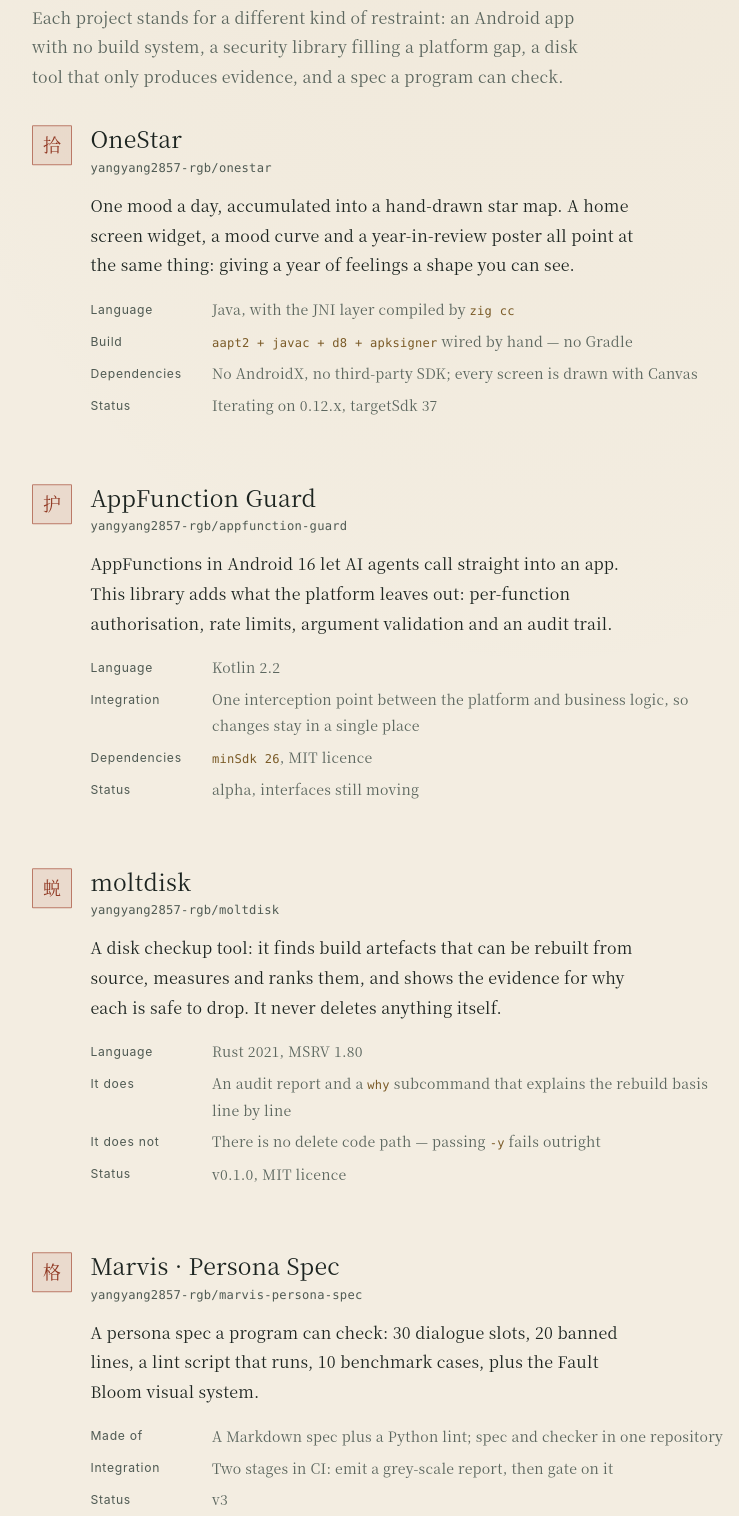
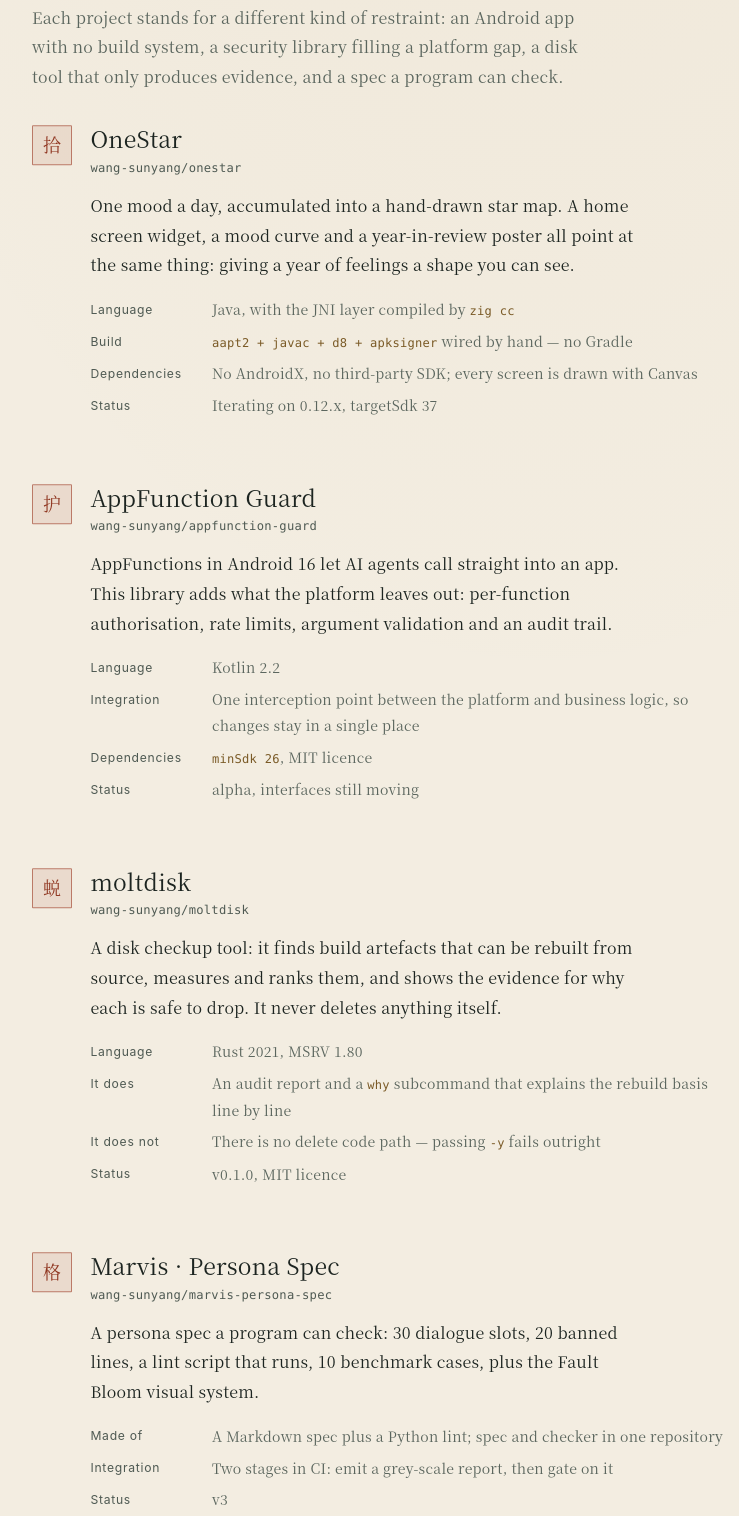
Before and after one commit to nightglean/nightglean.github.io, a plain HTML site: page index.html in a window 1280 px wide. Shown: the part 1007-2523 px from the top of the page, without its empty margins (96-835 px from the left). Drawn offline with Linux system fonts and the light colour scheme.

Commit message:
chore: rename GitHub username to wang-sunyang

```diff
--- a/index.html
+++ b/index.html
@@ -886,8 +886,8 @@
         <article class="dossier">
           <span class="seal" aria-hidden="true">拾</span>
           <div>
-            <h3 class="dossier__name"><a href="https://github.com/yangyang2857-rgb/onestar" data-i18n="p1.name">拾光 OneStar</a></h3>
-            <p class="dossier__repo">yangyang2857-rgb/onestar</p>
+            <h3 class="dossier__name"><a href="https://github.com/wang-sunyang/onestar" data-i18n="p1.name">拾光 OneStar</a></h3>
+            <p class="dossier__repo">wang-sunyang/onestar</p>
             <p class="dossier__what" data-i18n="p1.what">一天记一笔心情，累积成一片手绘星图。桌面小组件、心情曲线、年度长图海报，三样东西都指向同一件事：让一年的情绪有个能看见的形状。</p>
             <dl class="dossier__spec">
               <dt data-i18n="spec.lang">语言</dt><dd data-i18n="p1.lang">Java，JNI 层用 <code>zig cc</code> 编译</dd>
@@ -902,8 +902,8 @@
         <article class="dossier">
           <span class="seal" aria-hidden="true">护</span>
           <div>
-            <h3 class="dossier__name"><a href="https://github.com/yangyang2857-rgb/appfunction-guard" data-i18n="p2.name">AppFunction Guard</a></h3>
-            <p class="dossier__repo">yangyang2857-rgb/appfunction-guard</p>
+            <h3 class="dossier__name"><a href="https://github.com/wang-sunyang/appfunction-guard" data-i18n="p2.name">AppFunction Guard</a></h3>
+            <p class="dossier__repo">wang-sunyang/appfunction-guard</p>
             <p class="dossier__what" data-i18n="p2.what">Android 16 的 AppFunctions 让 AI Agent 能直接调用 App 内的函数。这个库补上平台没给的逐函数授权、限流、参数校验与审计链路。</p>
             <dl class="dossier__spec">
               <dt data-i18n="spec.lang">语言</dt><dd data-i18n="p2.lang">Kotlin 2.2</dd>
@@ -918,8 +918,8 @@
         <article class="dossier">
           <span class="seal" aria-hidden="true">蜕</span>
           <div>
-            <h3 class="dossier__name"><a href="https://github.com/yangyang2857-rgb/moltdisk" data-i18n="p3.name">moltdisk 蜕冗</a></h3>
-            <p class="dossier__repo">yangyang2857-rgb/moltdisk</p>
+            <h3 class="dossier__name"><a href="https://github.com/wang-sunyang/moltdisk" data-i18n="p3.name">moltdisk 蜕冗</a></h3>
+            <p class="dossier__repo">wang-sunyang/moltdisk</p>
             <p class="dossier__what" data-i18n="p3.what">磁盘体检工具：找出能由源码重建的构建产物，算体积、排序，并给出「凭什么可删」的证据。它自己不删任何东西。</p>
             <dl class="dossier__spec">
               <dt data-i18n="spec.lang">语言</dt><dd data-i18n="p3.lang">Rust 2021，MSRV 1.80</dd>
@@ -934,8 +934,8 @@
         <article class="dossier">
           <span class="seal" aria-hidden="true">格</span>
           <div>
-            <h3 class="dossier__name"><a href="https://github.com/yangyang2857-rgb/marvis-persona-spec" data-i18n="p4.name">Marvis · Persona Spec</a></h3>
-            <p class="dossier__repo">yangyang2857-rgb/marvis-persona-spec</p>
+            <h3 class="dossier__name"><a href="https://github.com/wang-sunyang/marvis-persona-spec" data-i18n="p4.name">Marvis · Persona Spec</a></h3>
+            <p class="dossier__repo">wang-sunyang/marvis-persona-spec</p>
             <p class="dossier__what" data-i18n="p4.what">一份能被程序检查的人格规范：30 格台词位、20 条禁句、一个能跑的 lint 脚本、10 条基准测试，外加 Fault Bloom 视觉系统。</p>
             <dl class="dossier__spec">
               <dt data-i18n="spec.parts">组成</dt><dd data-i18n="p4.parts">Markdown 规范 + Python lint，规范与检查脚本同一个仓库</dd>
@@ -1057,27 +1057,27 @@
         <tr>
           <td>onestar</td>
           <td><code>android.yml</code></td>
-          <td><a href="https://github.com/yangyang2857-rgb/onestar/actions/workflows/android.yml" data-i18n="link.open">打开</a></td>
+          <td><a href="https://github.com/wang-sunyang/onestar/actions/workflows/android.yml" data-i18n="link.open">打开</a></td>
         </tr>
         <tr>
           <td>onestar</td>
           <td><code>regression.yml</code></td>
-          <td><a href="https://github.com/yangyang2857-rgb/onestar/actions/workflows/regression.yml" data-i18n="link.open">打开</a></td>
+          <td><a href="https://github.com/wang-sunyang/onestar/actions/workflows/regression.yml" data-i18n="link.open">打开</a></td>
         </tr>
         <tr>
           <td>appfunction-guard</td>
           <td><code>build.yml</code></td>
-          <td><a href="https://github.com/yangyang2857-rgb/appfunction-guard/actions/workflows/build.yml" data-i18n="link.open">打开</a></td>
+          <td><a href="https://github.com/wang-sunyang/appfunction-guard/actions/workflows/build.yml" data-i18n="link.open">打开</a></td>
         </tr>
         <tr>
           <td>moltdisk</td>
           <td><code>ci.yml</code></td>
-          <td><a href="https://github.com/yangyang2857-rgb/moltdisk/actions/workflows/ci.yml" data-i18n="link.open">打开</a></td>
+          <td><a href="https://github.com/wang-sunyang/moltdisk/actions/workflows/ci.yml" data-i18n="link.open">打开</a></td>
         </tr>
         <tr>
           <td>marvis-persona-spec</td>
           <td><code>persona-lint.yml</code></td>
-          <td><a href="https://github.com/yangyang2857-rgb/marvis-persona-spec/actions/workflows/persona-lint.yml" data-i18n="link.open">打开</a></td>
+          <td><a href="https://github.com/wang-sunyang/marvis-persona-spec/actions/workflows/persona-lint.yml" data-i18n="link.open">打开</a></td>
         </tr>
       </tbody>
     </table>
@@ -1096,8 +1096,8 @@
       <ul class="links">
         <li><span data-i18n="links.site">官网</span><a href="https://nightglean.github.io/">nightglean.github.io</a></li>
         <li><span data-i18n="links.org">组织</span><a href="https://github.com/nightglean">github.com/nightglean</a></li>
-        <li><span data-i18n="links.author">作者</span><a href="https://github.com/yangyang2857-rgb">yangyang2857-rgb</a></li>
-        <li><span data-i18n="links.personal">个人站点</span><a href="https://yangyang2857-rgb.github.io">yangyang2857-rgb.github.io</a></li>
+        <li><span data-i18n="links.author">作者</span><a href="https://github.com/wang-sunyang">wang-sunyang</a></li>
+        <li><span data-i18n="links.personal">个人站点</span><a href="https://wang-sunyang.github.io">wang-sunyang.github.io</a></li>
         <li><span data-i18n="links.issue">问题与建议</span><a href="https://github.com/nightglean/.github/issues" data-i18n="links.issue.link">在 .github 仓库提 Issue</a></li>
       </ul>
     </div>
```
Also changed, not shown: 1 other file.
